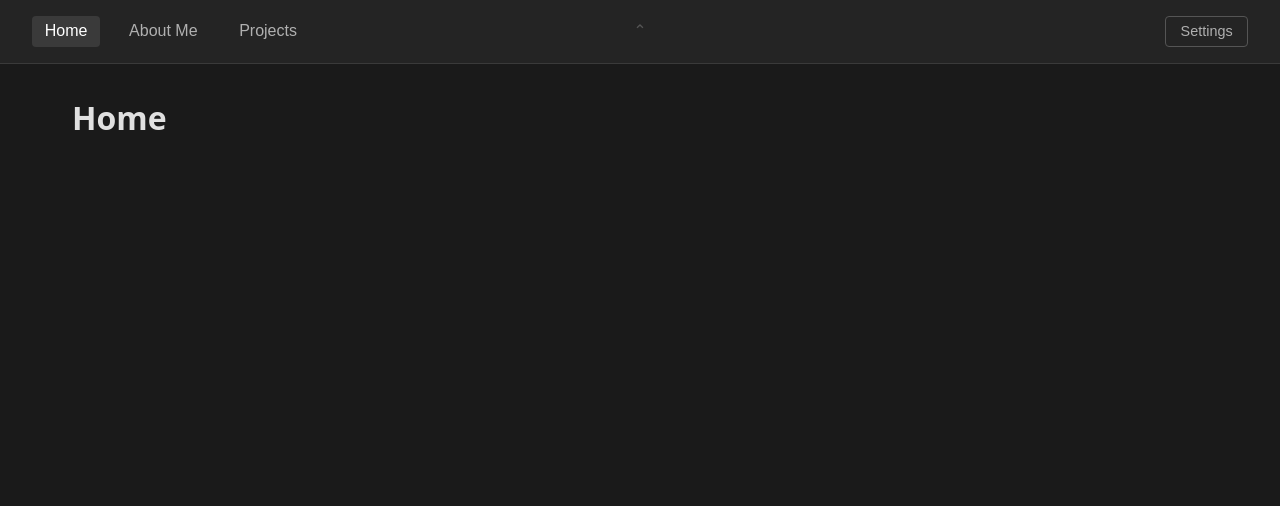
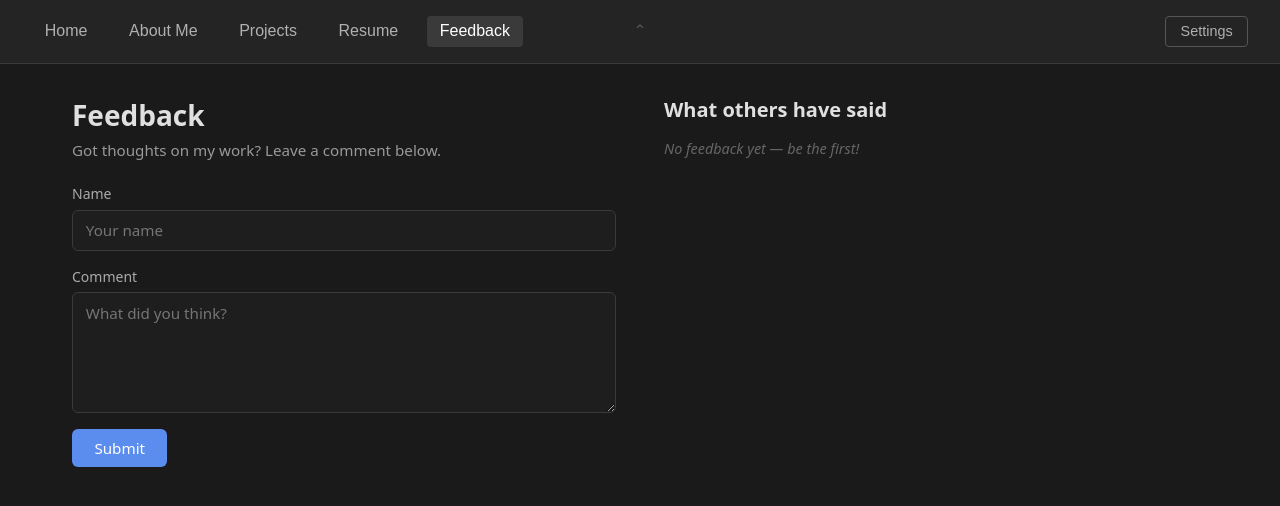
Before and after one commit to khylecalimlim/personal_website, an Angular app in the folder my-website-Angular/: page /feedback in a window 1280 px wide. Before the commit this address led to /. Shown: the top 506 px of the page. Built offline with nearby package versions, Linux system fonts and the light colour scheme; a web font is replaced by a local one.

Commit message:
Add Resume and Feedback pages

```diff
--- a/my-website-Angular/src/app/app.component.html
+++ b/my-website-Angular/src/app/app.component.html
@@ -3,6 +3,8 @@
     <a routerLink="/" routerLinkActive="active" [routerLinkActiveOptions]="{ exact: true }">Home</a>
     <a routerLink="/about" routerLinkActive="active">About Me</a>
     <a routerLink="/projects" routerLinkActive="active">Projects</a>
+    <a routerLink="/resume" routerLinkActive="active">Resume</a>
+    <a routerLink="/feedback" routerLinkActive="active">Feedback</a>
   </nav>
 
   <button class="collapse-btn" (click)="navCollapsed = !navCollapsed; settingsOpen = false" [title]="navCollapsed ? 'Expand navbar' : 'Collapse navbar'">
--- a/my-website-Angular/src/app/app.routes.ts
+++ b/my-website-Angular/src/app/app.routes.ts
@@ -2,10 +2,14 @@ import { Routes } from '@angular/router';
 import { HomeComponent } from './home/home.component';
 import { AboutComponent } from './about/about.component';
 import { ProjectsComponent } from './projects/projects.component';
+import { ResumeComponent } from './resume/resume.component';
+import { FeedbackComponent } from './feedback/feedback.component';
 
 export const routes: Routes = [
   { path: '', component: HomeComponent },
   { path: 'about', component: AboutComponent },
   { path: 'projects', component: ProjectsComponent },
+  { path: 'resume', component: ResumeComponent },
+  { path: 'feedback', component: FeedbackComponent },
   { path: '**', redirectTo: '' }
 ];
--- /dev/null
+++ b/my-website-Angular/src/app/feedback/feedback.component.html
@@ -0,0 +1,68 @@
+<div class="page">
+  <div class="feedback-layout">
+
+    <section class="form-section">
+      <h1>Feedback</h1>
+      <p class="subtitle">Got thoughts on my work? Leave a comment below.</p>
+
+      <form class="feedback-form" (submit)="$event.preventDefault(); submit()">
+        <div class="field">
+          <label for="name">Name</label>
+          <input
+            id="name"
+            type="text"
+            placeholder="Your name"
+            [value]="name()"
+            (input)="name.set($any($event.target).value)"
+            [disabled]="submitting()"
+            maxlength="80"
+          />
+        </div>
+
+        <div class="field">
+          <label for="comment">Comment</label>
+          <textarea
+            id="comment"
+            placeholder="What did you think?"
+            [value]="comment()"
+            (input)="comment.set($any($event.target).value)"
+            [disabled]="submitting()"
+            rows="5"
+            maxlength="1000"
+          ></textarea>
+        </div>
+
+        @if (errorMessage()) {
+          <p class="error">{{ errorMessage() }}</p>
+        }
+
+        @if (submitted()) {
+          <p class="success">Thanks for your feedback!</p>
+        }
+
+        <button type="submit" class="submit-btn" [disabled]="submitting()">
+          {{ submitting() ? 'Submitting...' : 'Submit' }}
+        </button>
+      </form>
+    </section>
+
+    <section class="entries-section">
+      <h2>What others have said</h2>
+
+      @if (entries().length === 0) {
+        <p class="empty">No feedback yet — be the first!</p>
+      }
+
+      @for (entry of entries(); track entry.id) {
+        <div class="entry-card">
+          <div class="entry-header">
+            <span class="entry-name">{{ entry.name }}</span>
+            <span class="entry-date">{{ entry.createdAt | date:'mediumDate' }}</span>
+          </div>
+          <p class="entry-comment">{{ entry.comment }}</p>
+        </div>
+      }
+    </section>
+
+  </div>
+</div>
--- /dev/null
+++ b/my-website-Angular/src/app/feedback/feedback.component.scss
@@ -0,0 +1,145 @@
+.feedback-layout {
+  display: grid;
+  grid-template-columns: 1fr 1fr;
+  gap: 3rem;
+  align-items: start;
+
+  @media (max-width: 860px) {
+    grid-template-columns: 1fr;
+    gap: 2rem;
+  }
+}
+
+h1 {
+  font-size: 1.75rem;
+  font-weight: 600;
+  margin-bottom: 0.4rem;
+}
+
+h2 {
+  font-size: 1.25rem;
+  font-weight: 600;
+  margin-bottom: 1rem;
+}
+
+.subtitle {
+  color: #999;
+  margin-bottom: 1.5rem;
+  font-size: 0.95rem;
+}
+
+.feedback-form {
+  display: flex;
+  flex-direction: column;
+  gap: 1rem;
+}
+
+.field {
+  display: flex;
+  flex-direction: column;
+  gap: 0.4rem;
+
+  label {
+    font-size: 0.875rem;
+    color: #aaa;
+  }
+
+  input,
+  textarea {
+    background-color: #1e1e1e;
+    color: inherit;
+    border: 1px solid #3a3a3a;
+    border-radius: 6px;
+    padding: 0.6rem 0.8rem;
+    font-family: inherit;
+    font-size: 0.95rem;
+    resize: vertical;
+    transition: border-color 0.2s;
+
+    &:focus {
+      outline: none;
+      border-color: #5b8dee;
+    }
+
+    &:disabled {
+      opacity: 0.5;
+      cursor: not-allowed;
+    }
+  }
+}
+
+.error {
+  color: #e05c5c;
+  font-size: 0.875rem;
+}
+
+.success {
+  color: #5be05c;
+  font-size: 0.875rem;
+}
+
+.submit-btn {
+  align-self: flex-start;
+  background-color: #5b8dee;
+  color: #fff;
+  border: none;
+  border-radius: 6px;
+  padding: 0.55rem 1.4rem;
+  font-family: inherit;
+  font-size: 0.95rem;
+  cursor: pointer;
+  transition: background-color 0.2s, opacity 0.2s;
+
+  &:hover:not(:disabled) {
+    background-color: #4a7adc;
+  }
+
+  &:disabled {
+    opacity: 0.5;
+    cursor: not-allowed;
+  }
+}
+
+.empty {
+  color: #666;
+  font-size: 0.9rem;
+  font-style: italic;
+}
+
+.entry-card {
+  background-color: #1e1e1e;
+  border: 1px solid #2e2e2e;
+  border-radius: 8px;
+  padding: 1rem 1.25rem;
+  margin-bottom: 0.75rem;
+
+  &:last-child {
+    margin-bottom: 0;
+  }
+}
+
+.entry-header {
+  display: flex;
+  justify-content: space-between;
+  align-items: baseline;
+  margin-bottom: 0.4rem;
+  gap: 0.5rem;
+}
+
+.entry-name {
+  font-weight: 600;
+  font-size: 0.95rem;
+}
+
+.entry-date {
+  font-size: 0.78rem;
+  color: #666;
+  white-space: nowrap;
+}
+
+.entry-comment {
+  font-size: 0.9rem;
+  color: #ccc;
+  line-height: 1.5;
+  white-space: pre-wrap;
+}
--- /dev/null
+++ b/my-website-Angular/src/app/feedback/feedback.component.ts
@@ -0,0 +1,65 @@
+import { Component, signal } from '@angular/core';
+import { CommonModule } from '@angular/common';
+
+export interface FeedbackEntry {
+  id: string;
+  name: string;
+  comment: string;
+  createdAt: Date;
+}
+
+@Component({
+  selector: 'app-feedback',
+  standalone: true,
+  imports: [CommonModule],
+  templateUrl: './feedback.component.html',
+  styleUrl: './feedback.component.scss'
+})
+export class FeedbackComponent {
+  name = signal('');
+  comment = signal('');
+  submitting = signal(false);
+  submitted = signal(false);
+  errorMessage = signal<string | null>(null);
+
+  // TODO(supabase): replace with entries loaded from the `feedback` table on init
+  // e.g. const { data } = await supabase.from('feedback').select('*').order('created_at', { ascending: false });
+  entries = signal<FeedbackEntry[]>([]);
+
+  async submit() {
+    const name = this.name().trim();
+    const comment = this.comment().trim();
+
+    if (!name || !comment) {
+      this.errorMessage.set('Please fill in both fields.');
+      return;
+    }
+
+    this.submitting.set(true);
+    this.errorMessage.set(null);
+
+    try {
+      // TODO(supabase): replace the block below with a real insert
+      // const { error } = await supabase.from('feedback').insert({ name, comment });
+      // if (error) throw error;
+
+      // Temporary: add to local list so the UI feels functional
+      const newEntry: FeedbackEntry = {
+        id: crypto.randomUUID(),
+        name,
+        comment,
+        createdAt: new Date()
+      };
+      this.entries.update(prev => [newEntry, ...prev]);
+
+      this.name.set('');
+      this.comment.set('');
+      this.submitted.set(true);
+      setTimeout(() => this.submitted.set(false), 4000);
+    } catch {
+      this.errorMessage.set('Something went wrong. Please try again.');
+    } finally {
+      this.submitting.set(false);
+    }
+  }
+}
--- /dev/null
+++ b/my-website-Angular/src/app/resume/resume.component.html
@@ -0,0 +1,19 @@
+<div class="resume-page">
+  <div class="resume-header">
+    <h1>Resume</h1>
+    <a [href]="pdfUrl" download="Khyle_Calimlim_Resume.pdf" class="download-btn">Download PDF</a>
+  </div>
+
+  <div class="pdf-container">
+    <iframe
+      [src]="pdfUrl"
+      title="Khyle Calimlim Resume"
+      class="pdf-viewer"
+    ></iframe>
+
+    <p class="pdf-fallback">
+      Can't see the PDF?
+      <a [href]="pdfUrl" target="_blank" rel="noopener">Open in a new tab</a>
+    </p>
+  </div>
+</div>
--- /dev/null
+++ b/my-website-Angular/src/app/resume/resume.component.scss
@@ -0,0 +1,74 @@
+.resume-page {
+  display: flex;
+  flex-direction: column;
+  height: calc(100vh - 57px); // subtract navbar height
+  padding: 1.25rem 2rem 1rem;
+}
+
+.resume-header {
+  display: flex;
+  align-items: center;
+  justify-content: space-between;
+  margin-bottom: 1rem;
+  flex-shrink: 0;
+
+  h1 {
+    font-size: 1.4rem;
+    font-weight: 600;
+  }
+}
+
+.download-btn {
+  background: none;
+  border: 1px solid #555;
+  color: inherit;
+  font-size: 0.9rem;
+  padding: 0.4rem 0.9rem;
+  border-radius: 4px;
+  text-decoration: none;
+  transition: background-color 0.2s, border-color 0.2s;
+
+  &:hover {
+    background-color: #2e2e2e;
+    border-color: #888;
+  }
+}
+
+.pdf-container {
+  flex: 1;
+  display: flex;
+  flex-direction: column;
+  min-height: 0;
+}
+
+.pdf-viewer {
+  flex: 1;
+  width: 100%;
+  border: 1px solid #3a3a3a;
+  border-radius: 6px;
+  background: #fff;
+  min-height: 0;
+}
+
+.pdf-fallback {
+  margin-top: 0.5rem;
+  font-size: 0.8rem;
+  color: #888;
+  text-align: center;
+  flex-shrink: 0;
+
+  a {
+    color: #5b8dee;
+    text-decoration: none;
+
+    &:hover {
+      text-decoration: underline;
+    }
+  }
+}
+
+@media (max-width: 768px) {
+  .resume-page {
+    padding: 1rem 1.25rem 0.75rem;
+  }
+}
--- /dev/null
+++ b/my-website-Angular/src/app/resume/resume.component.ts
@@ -0,0 +1,11 @@
+import { Component } from '@angular/core';
+
+@Component({
+  selector: 'app-resume',
+  standalone: true,
+  templateUrl: './resume.component.html',
+  styleUrl: './resume.component.scss'
+})
+export class ResumeComponent {
+  readonly pdfUrl = 'resume.pdf';
+}
```
Also changed, not shown: 1 other file (tests, documents, lock files or other folders).
